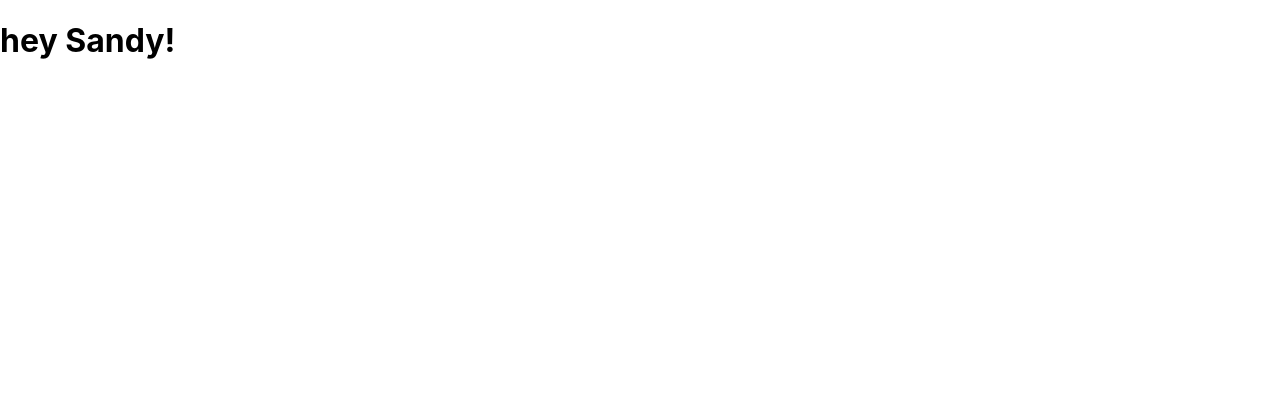
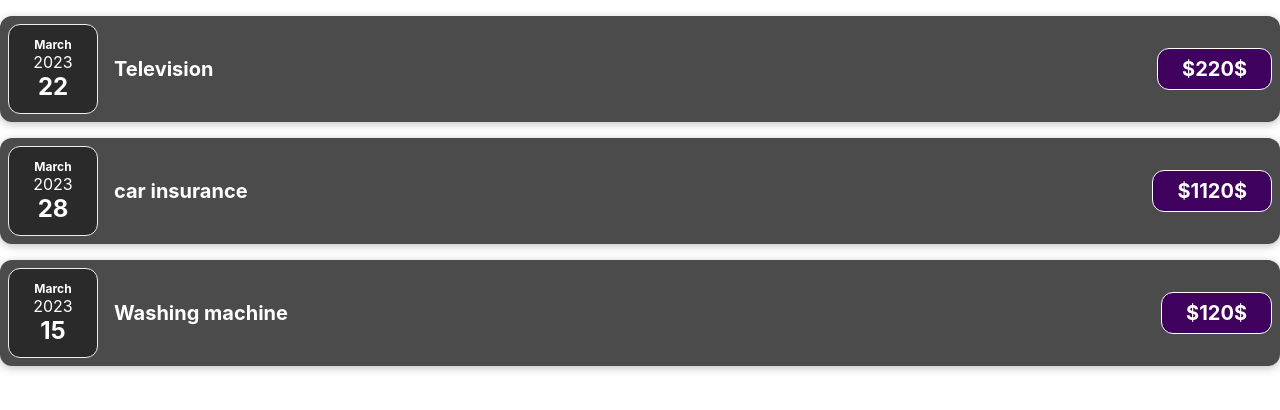
Before and after one commit to Mrsandesh399/PracticeRepo, a React (Create React App) app: page / in a window 1280 px wide. Shown: the top 410 px of the page. Built offline with nearby package versions, Linux system fonts and the light colour scheme.

Commit message:
jsx,props implimentation

```diff
--- a/src/App.js
+++ b/src/App.js
@@ -1,7 +1,28 @@
+import Expenses from './component/Expenses';
 function App() {
+  const expense = [
+    {
+      id: 1,
+      expenseDate: new Date(2023, 2, 22),
+      expenseDescription: 'Television',
+      expenseMoney: '220$',
+    },
+    {
+      id: 2,
+      expenseDate: new Date(2023, 2, 28),
+      expenseDescription: 'car insurance',
+      expenseMoney: '1120$',
+    },
+    {
+      id: 3,
+      expenseDate: new Date(2023, 2, 15),
+      expenseDescription: 'Washing machine',
+      expenseMoney: '120$',
+    },
+  ];
   return (
     <div>
-      <h1>hey Sandy!</h1>
+      <Expenses items={expense} />
     </div>
   );
 }
--- /dev/null
+++ b/src/component/ExpenseDate.css
@@ -0,0 +1,26 @@
+.expense-date {
+  display: flex;
+  flex-direction: column;
+  width: 5.5rem;
+  height: 5.5rem;
+  border: 1px solid #ececec;
+  background-color: #2a2a2a;
+  color: white;
+  border-radius: 12px;
+  align-items: center;
+  justify-content: center;
+}
+
+.expense-date__month {
+  font-size: 0.75rem;
+  font-weight: bold;
+}
+
+.expense-date__year {
+  font-size: 0.75rem;
+}
+
+.expense-date__day {
+  font-size: 1.5rem;
+  font-weight: bold;
+}
--- /dev/null
+++ b/src/component/ExpenseDate.js
@@ -0,0 +1,17 @@
+import React from 'react';
+import './ExpenseDate.css';
+
+export default function ExpenseDate(props) {
+  const day = props.date?.toLocaleString('en-US', { day: '2-digit' });
+  const month = props.date?.toLocaleString('en-US', { month: 'long' });
+  const year = props.date?.getFullYear();
+  return (
+    <div>
+      <div className="expense-date">
+        <div className="expense-date__month">{month}</div>
+        <div className="expense-data__year"> {year}</div>
+        <div className="expense-date__day">{day}</div>
+      </div>
+    </div>
+  );
+}
--- /dev/null
+++ b/src/component/ExpenseItan.css
@@ -0,0 +1,56 @@
+.expense-item {
+  display: flex;
+  justify-content: space-between;
+  align-items: center;
+  box-shadow: 0 2px 8px rgba(0, 0, 0, 0.25);
+  padding: 0.5rem;
+  margin: 1rem 0;
+  border-radius: 12px;
+  background-color: #4b4b4b;
+}
+
+.expense-item__description {
+  display: flex;
+  flex-direction: column;
+  gap: 1rem;
+  align-items: flex-end;
+  flex-flow: column-reverse;
+  justify-content: flex-start;
+  flex: 1;
+}
+
+.expense-item h2 {
+  color: #3a3a3a;
+  font-size: 1rem;
+  flex: 1;
+  margin: 0 1rem;
+  color: white;
+}
+
+.expense-item__price {
+  font-size: 1rem;
+  font-weight: bold;
+  color: white;
+  background-color: #40005d;
+  border: 1px solid white;
+  padding: 0.5rem;
+  border-radius: 12px;
+}
+
+@media (min-width: 580px) {
+  .expense-item__description {
+    flex-direction: row;
+    align-items: center;
+    justify-content: flex-start;
+    flex: 1;
+  }
+
+  .expense-item__description h2 {
+    font-size: 1.25rem;
+  }
+
+  .expense-item__price {
+    font-size: 1.25rem;
+    padding: 0.5rem 1.5rem;
+  }
+}
--- /dev/null
+++ b/src/component/ExpenseItem.js
@@ -0,0 +1,15 @@
+import React from 'react';
+import './ExpenseItan.css';
+import ExpenseDate from './ExpenseDate';
+
+export default function ExpenseItem(props) {
+  return (
+    <div className="expense-item">
+      <ExpenseDate date={props.date} />
+      <div className="expense-item__description">
+        <h2>{props.title}</h2>
+        <div className="expense-item__price">${props.amount}</div>
+      </div>
+    </div>
+  );
+}
--- /dev/null
+++ b/src/component/Expenses.js
@@ -0,0 +1,24 @@
+import React from 'react';
+import ExpenseItem from './ExpenseItem';
+
+export default function Expenses(props) {
+  return (
+    <div>
+      <ExpenseItem
+        title={props.items[0]?.expenseDescription}
+        amount={props.items[0]?.expenseMoney}
+        date={props.items[0]?.expenseDate}
+      />
+      <ExpenseItem
+        title={props.items[1].expenseDescription}
+        amount={props.items[1].expenseMoney}
+        date={props.items[1].expenseDate}
+      />
+      <ExpenseItem
+        title={props.items[2].expenseDescription}
+        amount={props.items[2].expenseMoney}
+        date={props.items[2].expenseDate}
+      />
+    </div>
+  );
+}
```
Also changed, not shown: src/component/Expenses.css (added).
